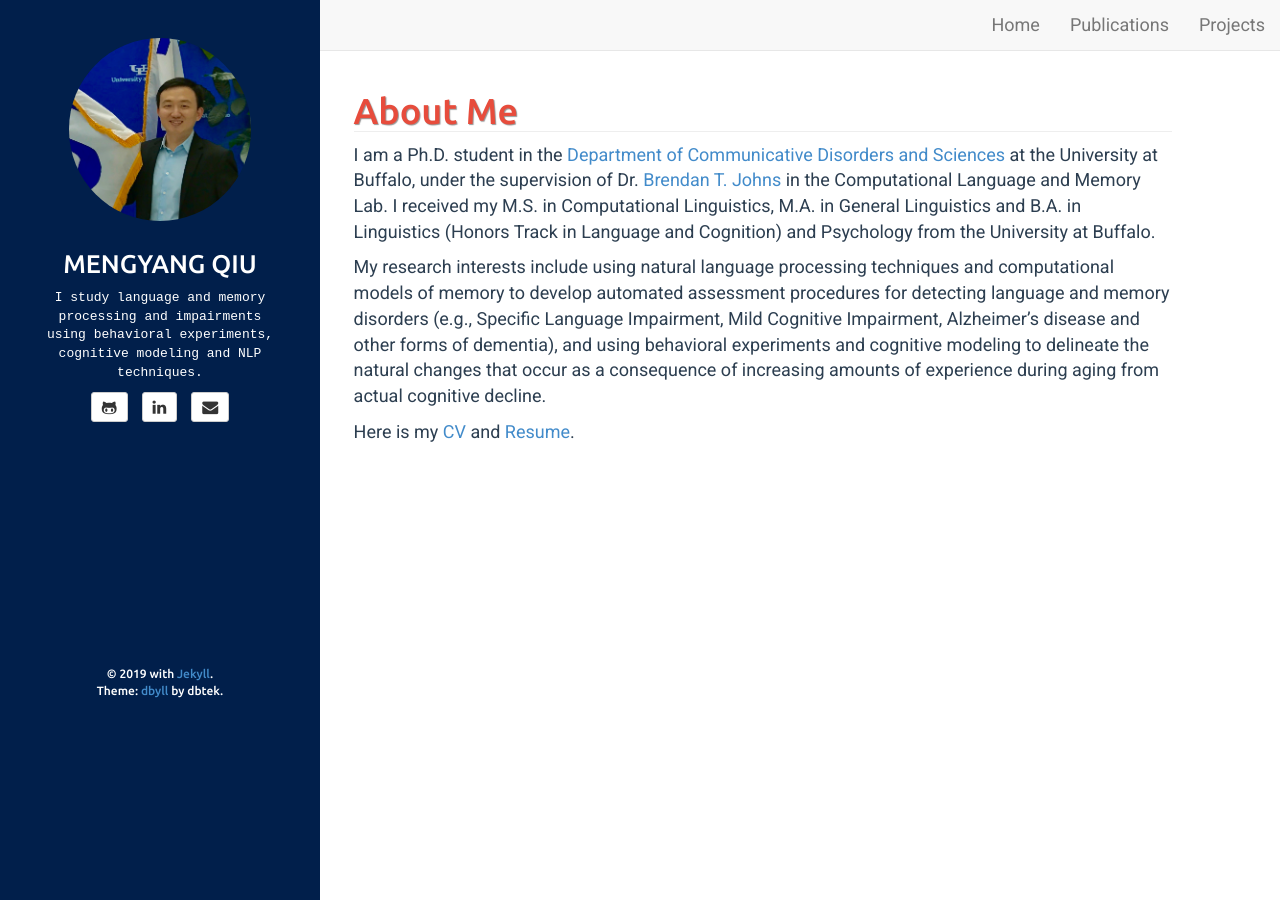
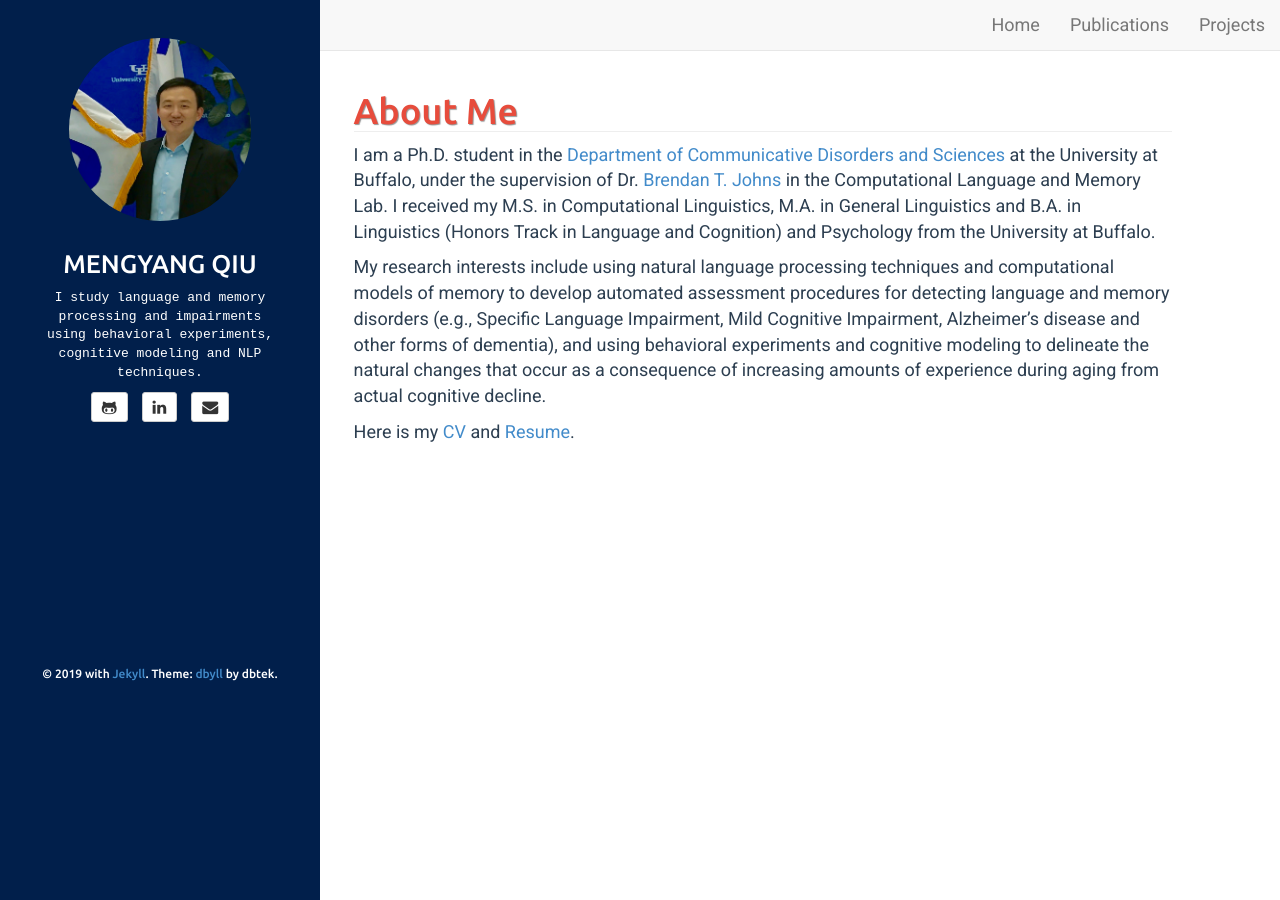
Before and after one commit to mengyangq/mengyangq.github.io, a Jekyll site: the page built from index.html, in a window 1280 px wide. Built offline with Jekyll 4.4.1, drawn with Linux system fonts in a browser that asks for light colours.

Commit message:
Update sidebar.html

```diff
--- a/_includes/sidebar.html
+++ b/_includes/sidebar.html
@@ -39,7 +39,7 @@
 </div>
 
 <div id ="copy" class="text-center">
-	&copy; {{ site.time | date: '%Y' }} {{ site.author.name }} with <a href="http://jekyllrb.com/">Jekyll</a>.<br>Theme: <a href="https://github.com/dbtek/dbyll">dbyll</a> by dbtek.
+	&copy; {{ site.time | date: '%Y' }} {{ site.author.name }} with <a href="http://jekyllrb.com/">Jekyll</a>. Theme: <a href="https://github.com/dbtek/dbyll">dbyll</a> by dbtek.
 </div>
 
 <!-- sidebar.html end -->
```
